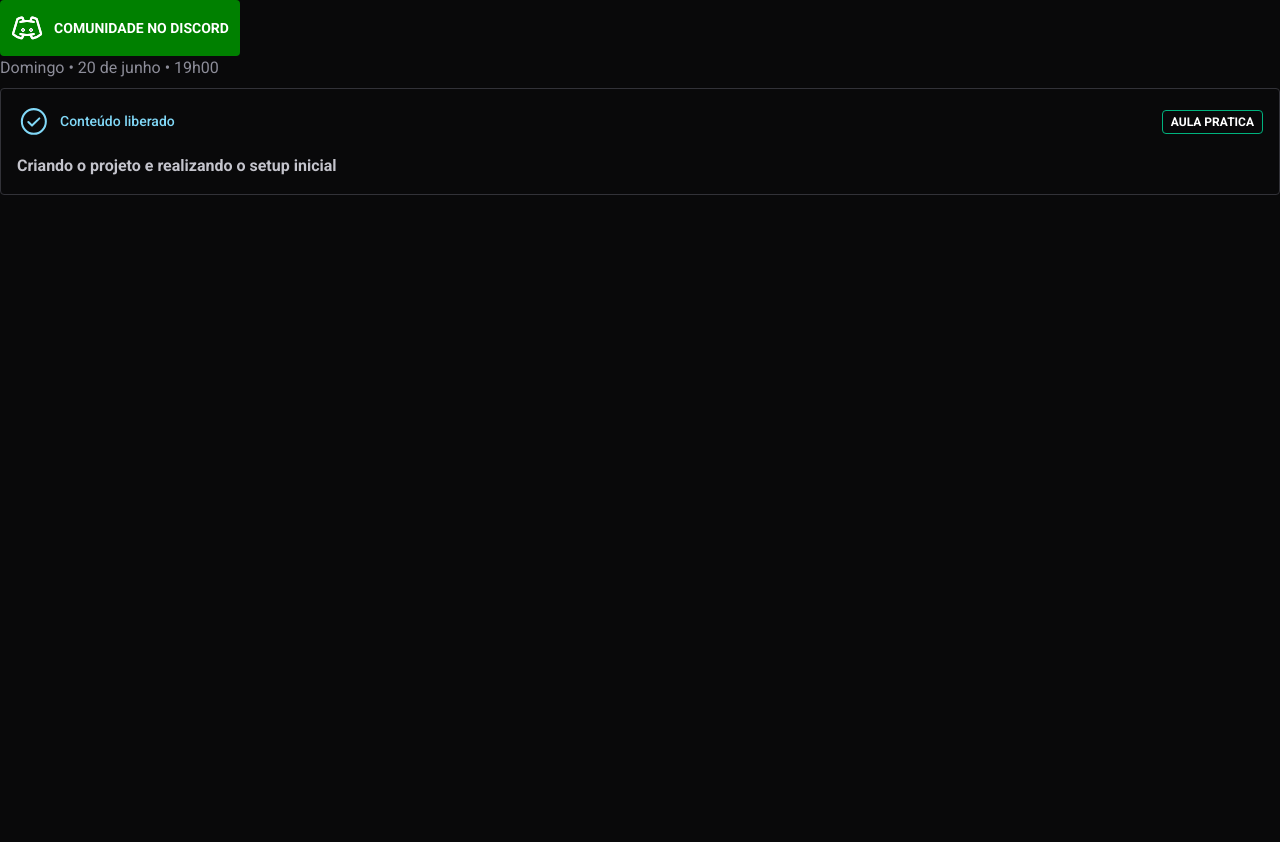
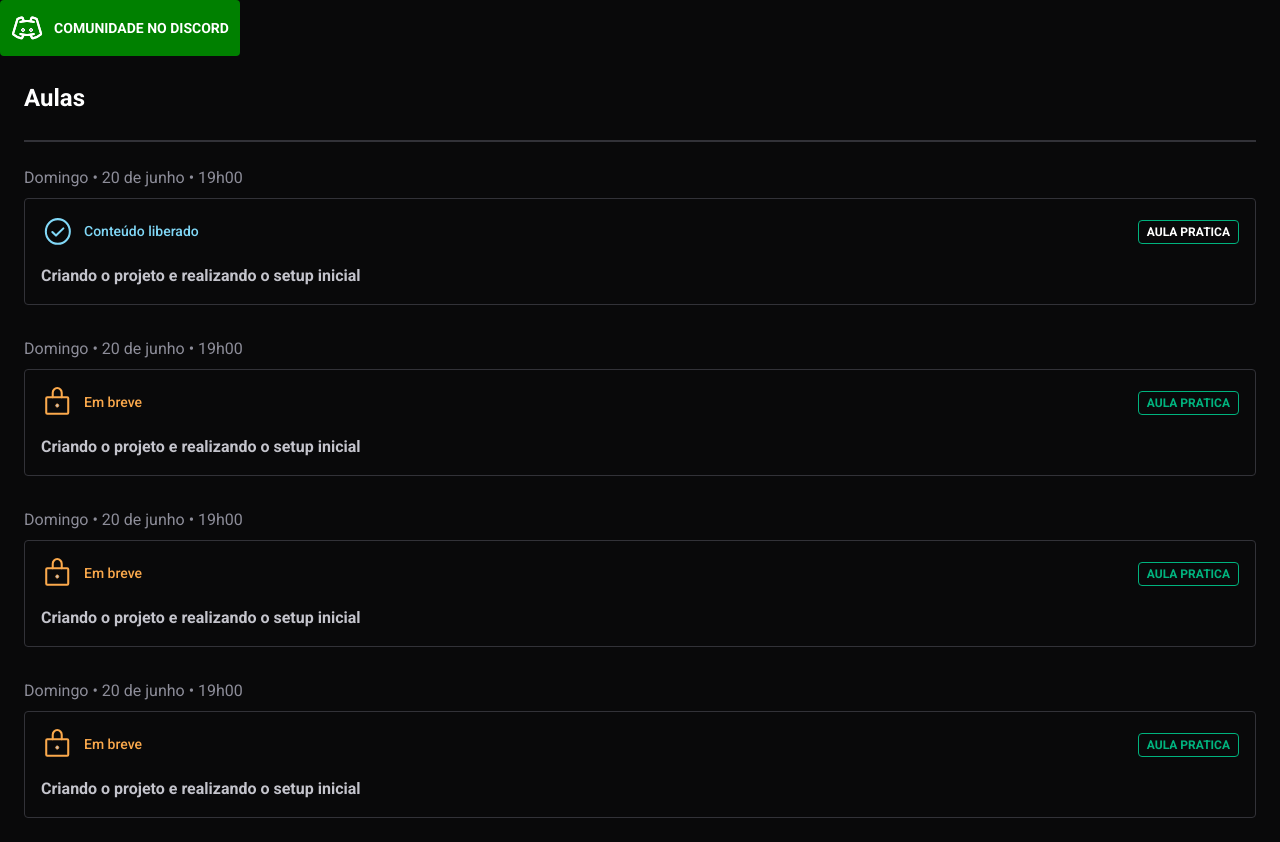
Before and after one commit to AldoWa/video-plataform, a Next.js app: page / in a window 1280 px wide. Before the commit the page ends 800 px from the top, so only its background shows below. Built offline with nearby package versions, Linux system fonts and the light colour scheme.

Commit message:
:sparkles: feat: adding classes component

```diff
--- a/src/components/Button/index.tsx
+++ b/src/components/Button/index.tsx
@@ -1,12 +1,12 @@
 import { ButtonHTMLAttributes, forwardRef } from 'react'
-import { Button as ButtonStyled } from './style'
+import { Content } from './style'
 
 export interface ButtonProps extends ButtonHTMLAttributes<HTMLButtonElement> {
   bg?: 'transparent' | 'green',
 }
 
 const Button = forwardRef<HTMLButtonElement, ButtonProps>(({ className, bg = 'green', ...rest }, ref) => {
-  return <ButtonStyled className={className} {...rest} bg={bg} ref={ref}/>
+  return <Content className={className} {...rest} bg={bg} ref={ref}/>
 })
 
 Button.displayName = 'Button';
--- a/src/components/Button/style.tsx
+++ b/src/components/Button/style.tsx
@@ -1,5 +1,5 @@
 import styled, { css } from "styled-components";
-export const Button = styled.button<{ bg: 'transparent' | 'green'}>`
+export const Content = styled.button<{ bg: 'transparent' | 'green'}>`
   ${({ bg, theme }) => css`
     background-color: ${bg === 'green' ? 'green' : 'transparent'};
     height: 3.5rem;
--- /dev/null
+++ b/src/components/Classes/index.tsx
@@ -0,0 +1,39 @@
+import CardClass from "../CardClass";
+import { Diviser, List, Title, Wrapper } from "./style";
+
+const Classes = () => {
+  return (
+    <Wrapper>
+      <Title>Aulas</Title>
+      <Diviser />
+      <List>
+        <li>
+          <CardClass
+            isReleased={true}
+            title="Criando o projeto e realizando o setup inicial"
+          />
+        </li>
+        <li>
+          <CardClass
+            isReleased={false}
+            title="Criando o projeto e realizando o setup inicial"
+          />
+        </li>
+        <li>
+          <CardClass
+            isReleased={false}
+            title="Criando o projeto e realizando o setup inicial"
+          />
+        </li>
+        <li>
+          <CardClass
+            isReleased={false}
+            title="Criando o projeto e realizando o setup inicial"
+          />
+        </li>
+      </List>
+    </Wrapper>
+  );
+}
+
+export default Classes;
--- /dev/null
+++ b/src/components/Classes/style.tsx
@@ -0,0 +1,26 @@
+import { rem } from "@/utils/generateRem";
+import styled, { css } from "styled-components";
+
+export const Title = styled.h1`
+  ${({ theme }) => css`
+    font-size: ${theme.font.sizes[24]};
+    font-weight: ${theme.font.weigth.bold};
+    color: ${theme.color.base.white};
+  `}
+`
+
+export const Wrapper = styled.aside`
+  padding: ${rem(24)};
+`
+
+export const List = styled.ul`
+  display: flex;
+  flex-direction: column;
+  gap: ${rem(32)};
+`;
+
+export const Diviser = styled.div`
+  width: 100%;
+  border: 1px solid ${({ theme }) => theme.color.base.stroke_divider};
+  margin: ${rem(24)} 0;
+`
--- a/src/pages/index.tsx
+++ b/src/pages/index.tsx
@@ -4,6 +4,7 @@ import Button from '@/components/Button'
 
 import Discord from '@/assets/icons/discord.svg'
 import CardClass from "@/components/CardClass";
+import Classes from "@/components/Classes";
 
 const roboto = Roboto({ subsets: ["latin"], weight: ['400', '500', '700'] });
 
@@ -14,10 +15,7 @@ export default function Home() {
         <Discord />
         Comunidade no discord
       </Button>
-      <CardClass
-        isReleased={true}
-        title="Criando o projeto e realizando o setup inicial"
-      />
+      <Classes />
     </div>
   );
 }
```
